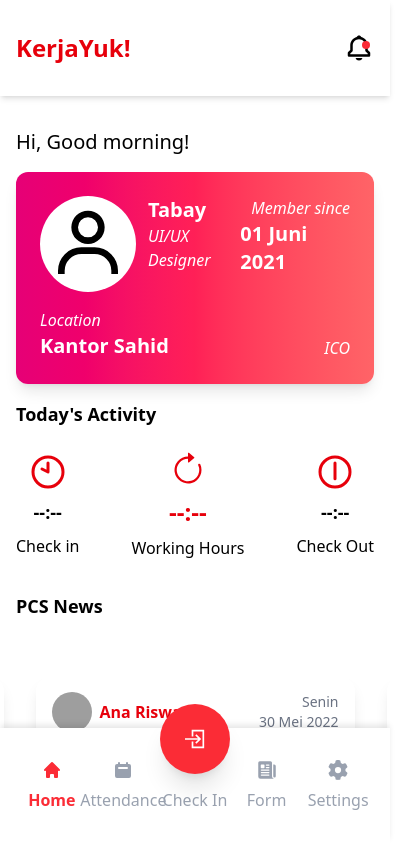
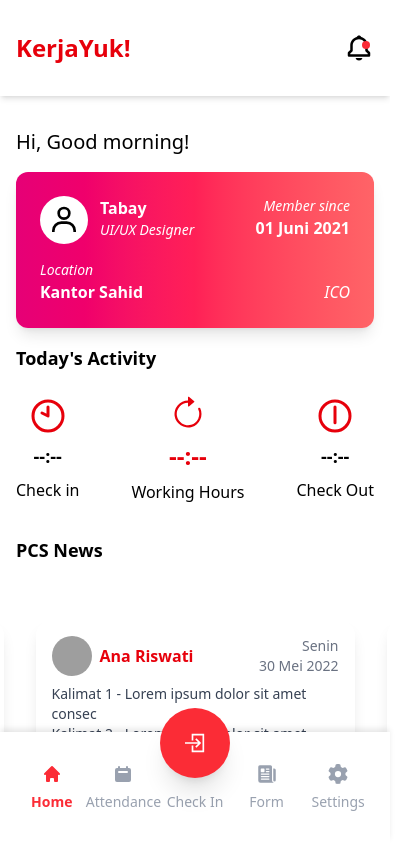
Before and after one commit to adrianrivald/pcs-test-adrian, a React (Vite) app: page / in a window 390 px wide. Shown: the top 844 px of the page, 415 px wide, since content can reach past the window. Built offline with nearby package versions, Linux system fonts and the light colour scheme; grey boxes are pictures that could not be loaded.

Commit message:
fix overflow

```diff
--- a/src/components/layout/menubar.tsx
+++ b/src/components/layout/menubar.tsx
@@ -120,7 +120,7 @@ const Menubar = () => {
         >
           {menu.icon}
           <span
-            className={`text-md md:text-xl ${
+            className={`text-sm md:text-xl ${
               location.pathname === menu.path
                 ? "font-bold text-red-500"
                 : "font-normal text-gray-400"
--- a/src/components/sections/news.tsx
+++ b/src/components/sections/news.tsx
@@ -54,7 +54,7 @@ const News = () => {
   };
 
   return (
-    <div className="mx-auto py-10">
+    <div className="mx-auto py-10 overflow-hidden">
       <Slider {...settings}>
         {testimonials.map((t, index) => (
           <div key={index} className="p-4">
--- a/src/pages/home/index.tsx
+++ b/src/pages/home/index.tsx
@@ -29,18 +29,22 @@ export default function HomePage() {
             {/* Profil picture and bio */}
             <div className="flex gap-3 items-start">
               <div className="flex justify-center items-center rounded-full p-2 bg-white">
-                <BiUser className="text-[5rem] text-black" />
+                <BiUser className="text-[2rem] md:text-[5rem] text-black" />
               </div>
               <div className="flex flex-col">
-                <h2 className="font-bold text-xl">Tabay</h2>
-                <span className="italic">UI/UX Designer</span>
+                <h2 className="font-bold md:text-xl">Tabay</h2>
+                <span className="italic text-sm md:text-md">
+                  UI/UX Designer
+                </span>
               </div>
             </div>
 
             {/* Join date */}
             <div className="flex flex-col ">
-              <span className="italic text-right">Member since</span>
-              <h2 className="font-bold text-xl">01 Juni 2021</h2>
+              <span className="italic text-right text-sm md:text-md">
+                Member since
+              </span>
+              <h2 className="font-bold md:text-xl">01 Juni 2021</h2>
             </div>
           </div>
 
@@ -48,8 +52,8 @@ export default function HomePage() {
           <div className="flex justify-between items-end mt-4">
             {/* Location */}
             <div className="flex flex-col">
-              <span className="italic">Location</span>
-              <h2 className="font-bold text-xl">Kantor Sahid</h2>
+              <span className="italic text-sm md:text-md">Location</span>
+              <h2 className="font-bold md:text-xl">Kantor Sahid</h2>
             </div>
 
             {/* Additional info */}
```
